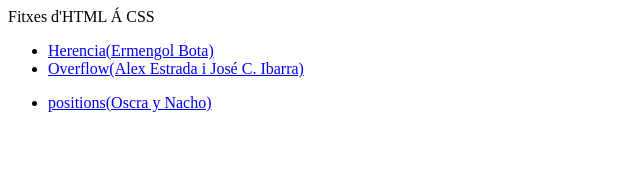
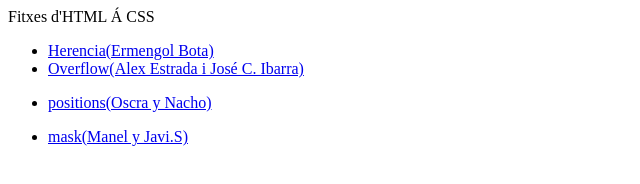
Before and after one commit to ermengolbota/fitxes_html, a plain HTML site: page index.html in a window 1280 px wide. Shown: the whole page, without its empty margins (0-640 px from the left). Drawn offline with Linux system fonts and the light colour scheme.

Commit message:
Update index.html

```diff
--- a/index.html
+++ b/index.html
@@ -20,6 +20,11 @@
         <a href="position.html" title="positions">positions(Oscra y Nacho)</a>
     </li>
 </ul>
+<ul>
+    <li>
+        <a href="index-mask-img.html" title="mask">mask(Manel y Javi.S)</a>
+    </li>
+</ul>
 
 </body>
 </html>
```
